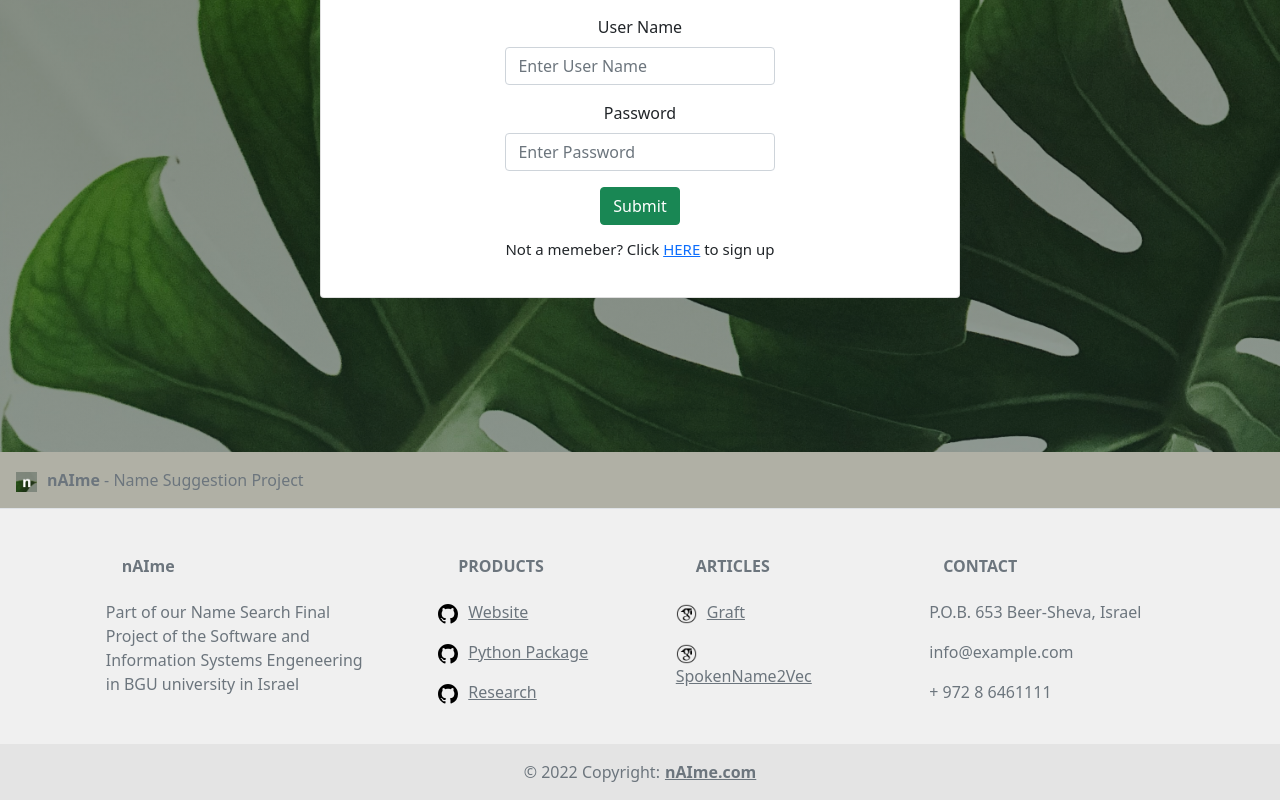
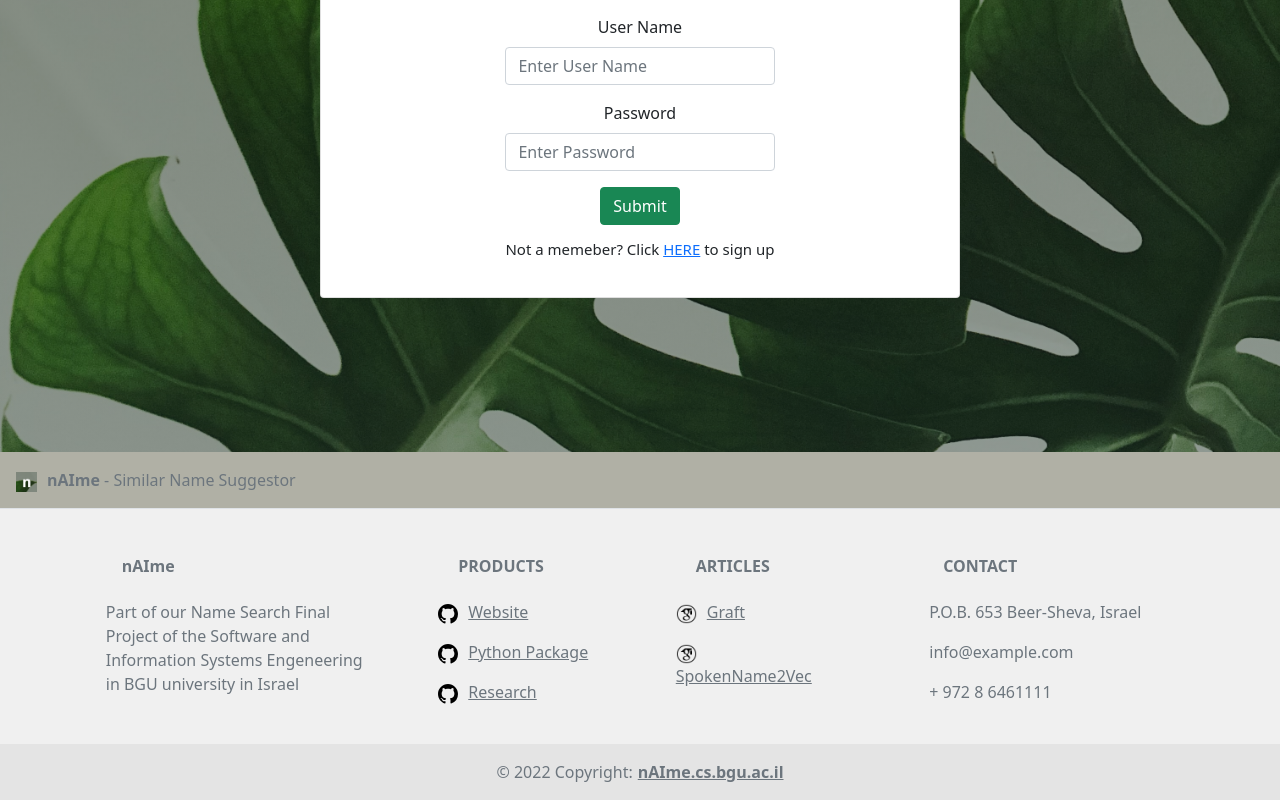
Before and after one commit to noaakl/naime-app, a React (Create React App) app: page /login in a window 1280 px wide. Shown: the part 292-1092 px from the top of the page. Built offline with nearby package versions, Linux system fonts and the light colour scheme.

Commit message:
Update Footer.js

```diff
--- a/src/components/Footer.js
+++ b/src/components/Footer.js
@@ -18,7 +18,7 @@ const Footer = () => {
                 <div className='me-5 d-none d-lg-block'>
                     <span>
                         <img src={naimeLogo} alt="Logo" width="21" height="20" style={{ margin: "0", display: 'inline-block', color: 'black', marginRight: '10px' }} />
-                        <strong>nAIme</strong> - Name Suggestion Project
+                        <strong>nAIme</strong> - Similar Name Suggestor
                     </span>
                 </div>
             </section>
@@ -118,8 +118,8 @@ const Footer = () => {
             {/* <br/> */}
                 © 2022 Copyright:
                 {/* //TODO: change */}
-                <a style={{ marginLeft: '5px' }} className='text-reset fw-bold' href='https://naime.com/'>
-                    nAIme.com
+                <a style={{ marginLeft: '5px' }} className='text-reset fw-bold' href='https://naime.cs.bgu.ac.il'>
+                nAIme.cs.bgu.ac.il
                 </a>
             </div>
             </div>
```
